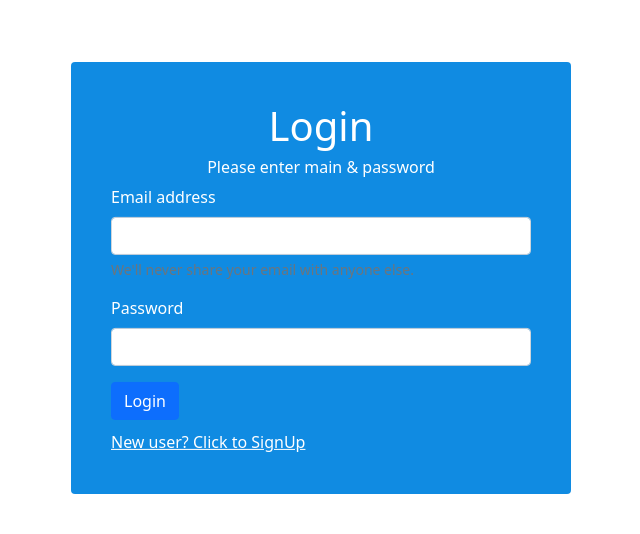
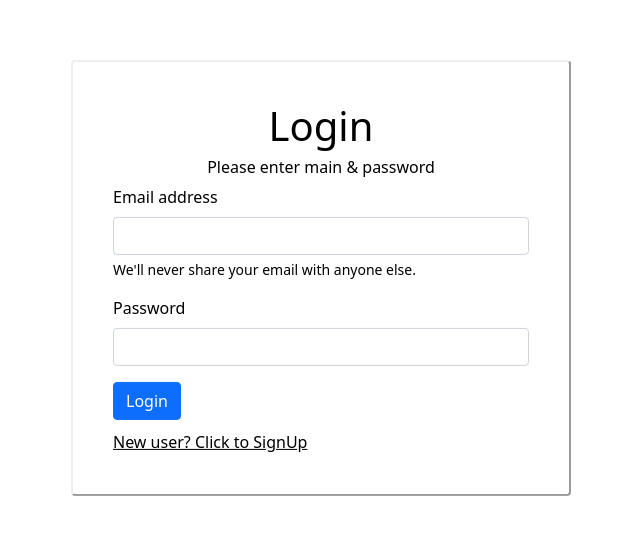
Before and after one commit to magnusganesh2001/Datanigma, an Angular app: page /login in a window 1280 px wide. Shown: the part 122-656 px from the top of the page, without its empty margins (319-959 px from the left). Built offline with nearby package versions, Linux system fonts and the light colour scheme.

Commit message:
login design

```diff
--- a/src/app/home/home.component.html
+++ b/src/app/home/home.component.html
@@ -25,12 +25,12 @@
     <div class="card-container">
       <button class="card card-small" (click)="selection.value = 'component'" tabindex="0">
         <svg class="material-icons" xmlns="http://www.w3.org/2000/svg" width="24" height="24" viewBox="0 0 24 24"><path d="M19 13h-6v6h-2v-6H5v-2h6V5h2v6h6v2z"/></svg>
-        <span>JOB HIRERS</span>
+        <span>Employers</span>
       </button>
 
       <button class="card card-small" (click)="selection.value = 'material'" tabindex="0">
         <svg class="material-icons" xmlns="http://www.w3.org/2000/svg" width="24" height="24" viewBox="0 0 24 24"><path d="M19 13h-6v6h-2v-6H5v-2h6V5h2v6h6v2z"/></svg>
-        <span>JOB SEEKERS</span>
+        <span>Find jobs</span>
       </button>
 
 
@@ -42,7 +42,8 @@
         <pre *ngSwitchCase="'material'">Welcome Seekers</pre>
     </div>
 
-    <!-- Links -->
+    <!-- Footer -->
+    <footer>
       <div class="card-container">
         <a class="circle-link" title="Find a Local Meetup" href="https://www.linkedin.com/company/datanigma/?originalSubdomain=in" target="_blank">
           <i class='fab fa-linkedin'></i>
@@ -57,9 +58,6 @@
           </svg>
         </a>
       </div>
-
-    <!-- Footer -->
-    <footer>
     </footer>
 
   </div>
--- a/src/app/login/login.component.html
+++ b/src/app/login/login.component.html
@@ -18,7 +18,7 @@
                         </div>
                         <button type="submit" class="btn btn-primary">Login</button>
                     </form>
-                    <a style="color: white; margin-top: 10px;" routerLink="/signup"> New user? Click to SignUp</a>
+                    <a style="color: black; margin-top: 10px;" routerLink="/signup"> New user? Click to SignUp</a>
             </div>
         </div>
     </div>
--- a/src/app/login/login.component.scss
+++ b/src/app/login/login.component.scss
@@ -1,17 +1,21 @@
 .card{
-    border: none;
+    border: 2px;
+    border-style: outset;
     width: 500px;
     padding: 40px;
     position: absolute;
     top: 50%;
     left: 50%;
     transform: translate(-50%, -50%);
-    background: rgb(16, 139, 226);
-    background: linear-gradient(90deg, rgb(16, 139, 226) 0%, rgb(16, 139, 226) 100%);
+    background: whi;
+    background: linear-gradient(90deg, white 0%, white 100%);
 }
 .card h1, h6{
-    color: white;
+    color: black;
 }
 label{
-    color: white;
+    color: black;
 }
+.form-text{
+    color: black;
+}
--- a/src/app/signup/signup.component.html
+++ b/src/app/signup/signup.component.html
@@ -27,7 +27,7 @@
                         </div>
                         <button type="submit" class="btn btn-primary">Sign Up</button>
                     </form>
-                    <a style="color: white; margin-top: 10px;" routerLink="/login"> Already Registered? Click to Login</a>
+                    <a style="color: black; margin-top: 10px;" routerLink="/login"> Already Registered? Click to Login</a>
                 </form>
             </div>
         </div>
--- a/src/app/signup/signup.component.scss
+++ b/src/app/signup/signup.component.scss
@@ -1,17 +1,18 @@
 .card{
     border: none;
+    border-style: outset;
     width: 500px;
     padding: 40px;
     position: absolute;
     top: 50%;
     left: 50%;
     transform: translate(-50%, -50%);
-    background: rgb(16, 139, 226);
-    background: linear-gradient(90deg, rgb(16, 139, 226) 0%, rgb(16, 139, 226) 100%);
+    background: white;
+    background: linear-gradient(90deg, white 0%, white 100%);
 }
 .card h1, h6{
-    color: white;
+    color: black;
 }
 label{
-    color: white;
+    color: black;
 }
```
Lines whose indentation alone changed are shown as unchanged.
